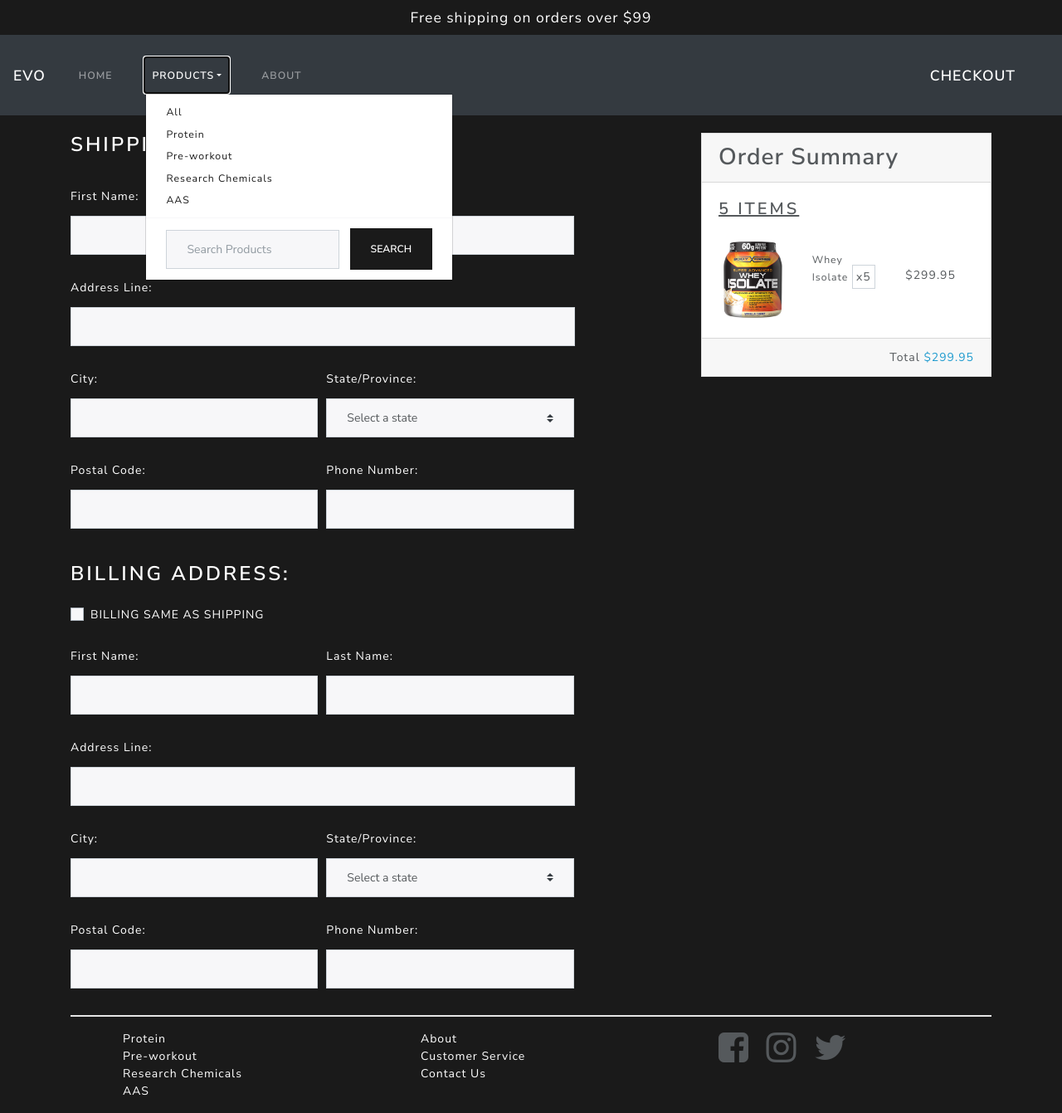
After one commit to MNeipp/Dojo_Projects, a Django app: page /cart in a window 1280 px wide, after a click on "PRODUCTS". The commit adds this page. Shown: the whole page at 83% size. Run offline with Django 3.2, Linux system fonts and the light colour scheme; some libraries are stand-ins or nearby versions.

Commit message:
Address and Summary added to cart

```diff
--- a/supplement_store/main/urls.py
+++ b/supplement_store/main/urls.py
@@ -19,5 +19,5 @@ from django.urls import path, include
 urlpatterns = [
     path('admin/', admin.site.urls),
     path('', include('store_app.urls')),
-    path('login', include('login_app.urls')),
+    path('login/', include('login_app.urls')),
 ]
--- /dev/null
+++ b/supplement_store/store_app/templates/cart.html
@@ -0,0 +1,315 @@
+<!DOCTYPE html>
+<html lang="en">
+
+<head>
+    <meta charset="UTF-8">
+    <meta name="viewport" content="width=device-width, initial-scale=1.0">
+    <script src="https://code.jquery.com/jquery-3.5.1.min.js"
+        integrity="sha256-9/aliU8dGd2tb6OSsuzixeV4y/faTqgFtohetphbbj0=" crossorigin="anonymous"></script>
+    <link href="https://stackpath.bootstrapcdn.com/bootswatch/4.5.0/lux/bootstrap.min.css" rel="stylesheet"
+        integrity="sha384-smnSwzHqW1zKbeuSMsAM/fMQpkk7HY11LuHiwT8snL/W2QBoZtVCT4H5x1CEcJCs" crossorigin="anonymous">
+    <link rel="stylesheet" href="https://stackpath.bootstrapcdn.com/font-awesome/4.7.0/css/font-awesome.min.css"
+        integrity="sha384-wvfXpqpZZVQGK6TAh5PVlGOfQNHSoD2xbE+QkPxCAFlNEevoEH3Sl0sibVcOQVnN" crossorigin="anonymous">
+
+    {% load static %}
+    <link rel="stylesheet" type='text/css' href="{% static 'css/custom.css' %}">
+
+    <script src="https://code.jquery.com/jquery-3.5.1.min.js"
+        integrity="sha256-9/aliU8dGd2tb6OSsuzixeV4y/faTqgFtohetphbbj0=" crossorigin="anonymous"></script>
+    <script src="https://stackpath.bootstrapcdn.com/bootstrap/4.5.0/js/bootstrap.min.js"
+        integrity="sha384-OgVRvuATP1z7JjHLkuOU7Xw704+h835Lr+6QL9UvYjZE3Ipu6Tp75j7Bh/kR0JKI" crossorigin="anonymous">
+    </script>
+
+    <title>Evolution Compounds</title>
+</head>
+
+<body class="bg-primary">
+    <header class="bg-primary text-light text-center pt-2">
+        <p class="lead mb-2">Free shipping on orders over $99</p>
+    </header>
+    <nav class="navbar navbar-expand-lg navbar-dark bg-dark">
+        <a class="navbar-brand">Evo</a>
+        <button class="navbar-toggler" type="button" data-toggle="collapse" data-target="#navbarColor01"
+            aria-controls="navbarColor01" aria-expanded="false" aria-label="Toggle navigation">
+            <span class="navbar-toggler-icon"></span>
+        </button>
+        <div class="collapse navbar-collapse" id="navbarColor01">
+            <ul class="navbar-nav mr-auto">
+                <li class="nav-item">
+                    <a class="nav-link" href="{% url 'home' %}">Home</a>
+                </li>
+                <li class="nav-item dropdown">
+                    <a class="nav-link dropdown-toggle" data-toggle="dropdown" href="#" role="button"
+                        aria-haspopup="true" aria-expanded="false">Products</a>
+                    <div class="dropdown-menu">
+                        <a class="dropdown-item" href="{% url 'shop' %}">All</a>
+                        <a class="dropdown-item" href="#">Protein</a>
+                        <a class="dropdown-item" href="#">Pre-workout</a>
+                        <a class="dropdown-item" href="#">Research Chemicals</a>
+                        <a class="dropdown-item" href="#">AAS</a>
+                        <div class="dropdown-divider"></div>
+                        <form class="form-inline my-2 my-lg-0 dropdown-item">
+                            <input class="form-control mr-sm-2" type="text" placeholder="Search Products">
+                            <button class="btn btn-primary my-2 my-sm-0" type="submit">Search</button>
+                        </form>
+                    </div>
+                </li>
+                <li class="nav-item">
+                    <a class="nav-link" href="#">About</a>
+                </li>
+            </ul>
+            <div class="navbar-nav ml-auto">
+                <a href="{% url 'cart' %}" class="navbar-brand nav-link disabled active">CHECKOUT</a>
+            </div>
+        </div>
+    </nav>
+    <br>
+    <div class="container">
+        <div class="row">
+            <div class="col-md-8 col-sm-12">
+                <h3 class="text-light">Shipping Address:</h3>
+                <form action="" class="mt-4" method="POST" id="payment-form">
+                    {% csrf_token %}
+                    <div class="form-row">
+                        <div class="form-group col-sm-9 col-md-5">
+                            <label for="first_name" class="col-form-label text-light">First Name:</label>
+                            <input type="text" class="form-control" name="first_name" id="first_name">
+                        </div>
+                        <div class="form-group col-sm-9 col-md-5">
+                            <label for="last_name" class="col-form-label text-light">Last Name:</label>
+                            <input type="text" class="form-control" name="last_name" id="last_name">
+                        </div>
+                    </div>
+                    <div class="form-group">
+                        <label for="street" class="col-form-label text-light">Address Line:</label>
+                        <input type="text" class="form-control col-sm-9 col-md-10" name="street" id="street">
+                    </div>
+                    <div class="form-row">
+                        <div class="form-group col-sm-9 col-md-5">
+                            <label for="city" class="col-form-label text-light">City:</label>
+                            <input type="text" class="form-control" name="city" id="city">
+                        </div>
+                        <div class="form-group col-sm-9 col-md-5">
+                            <label for="state" class="col-form-label text-light">State/Province:</label>
+                            <select name="state" id="" class="custom-select">
+                                <option value="">Select a state</option>
+                                <option value="AL">Alabama</option>
+                                <option value="AK">Alaska</option>
+                                <option value="AZ">Arizona</option>
+                                <option value="AR">Arkansas</option>
+                                <option value="CA">California</option>
+                                <option value="CO">Colorado</option>
+                                <option value="CT">Connecticut</option>
+                                <option value="DE">Delaware</option>
+                                <option value="DC">District of Columbia</option>
+                                <option value="FL">Florida</option>
+                                <option value="GA">Georgia</option>
+                                <option value="GU">Guam</option>
+                                <option value="HI">Hawaii</option>
+                                <option value="ID">Idaho</option>
+                                <option value="IL">Illinois</option>
+                                <option value="IN">Indiana</option>
+                                <option value="IA">Iowa</option>
+                                <option value="KS">Kansas</option>
+                                <option value="KY">Kentucky</option>
+                                <option value="LA">Louisiana</option>
+                                <option value="ME">Maine</option>
+                                <option value="MD">Maryland</option>
+                                <option value="MA">Massachusetts</option>
+                                <option value="MI">Michigan</option>
+                                <option value="MN">Minnesota</option>
+                                <option value="MS">Mississippi</option>
+                                <option value="MO">Missouri</option>
+                                <option value="MT">Montana</option>
+                                <option value="NE">Nebraska</option>
+                                <option value="NV">Nevada</option>
+                                <option value="NH">New Hampshire</option>
+                                <option value="NJ">New Jersey</option>
+                                <option value="NM">New Mexico</option>
+                                <option value="NY">New York</option>
+                                <option value="NC">North Carolina</option>
+                                <option value="ND">North Dakota</option>
+                                <option value="OH">Ohio</option>
+                                <option value="OK">Oklahoma</option>
+                                <option value="OR">Oregon</option>
+                                <option value="PA">Pennsylvania</option>
+                                <option value="PR">Puerto Rico</option>
+                                <option value="RI">Rhode Island</option>
+                                <option value="SC">South Carolina</option>
+                                <option value="SD">South Dakota</option>
+                                <option value="TN">Tennessee</option>
+                                <option value="TX">Texas</option>
+                                <option value="UT">Utah</option>
+                                <option value="VT">Vermont</option>
+                                <option value="VA">Virginia</option>
+                                <option value="WA">Washington</option>
+                                <option value="WV">West Virginia</option>
+                                <option value="WI">Wisconsin</option>
+                                <option value="WY">Wyoming</option>
+                            </select>
+                        </div>
+                    </div>
+                    <div class="form-row">
+                        <div class="form-group col-sm-9 col-md-5">
+                            <label for="postal_code" class="col-form-label text-light">Postal Code:</label>
+                            <input type="text" class="form-control" name="postal_code" id="postal_code">
+                        </div>
+                        <div class="form-group col-sm-9 col-md-5">
+                            <label for="phone" class="col-form-label text-light">Phone Number:</label>
+                            <input type="text" class="form-control" name="phone" id="phone">
+                        </div>
+                    </div>
+
+                </form>
+            </div>
+            <div class="col-md-4 col-sm-12 order-first order-md-2">
+                <div class="card bg-secondary mb-3">
+                    <div class="card-header font-weight-bold h2">Order Summary</div>
+                    <div class="card-body">
+                        <h4 class="card-title"><u>5 items</u></h4>
+                        <div class="row d-flex justify-contents-around align-items-center">
+                            <img src="{% static 'img/isolate.png' %}" alt="" class="img-fluid col-4">
+                            <p class="card-text d-inline col-4"><small>Whey Isolate</small> <span
+                                    class="border border-secondary p-1">x5</span></p>
+                            <p class="card-text d-inline col-4">$299.95</p>
+                        </div>
+                    </div>
+                    <div class="card-footer text-right">Total <span class="text-info">$299.95</span></div>
+                </div>
+            </div>
+        </div>
+
+        <div class="row mt-4">
+            <div class="col-md-8 col-sm-12">
+                <h3 class="text-light">Billing Address:</h3>
+                <form action="" class="mt-4" method="POST" id="payment-form">
+                    {% csrf_token %}
+                    <div class="form-group">
+                        <div class="custom-control custom-checkbox">
+                          <input type="checkbox" class="custom-control-input" id="billing">
+                          <label class="custom-control-label text-light" for="billing">BILLING SAME AS SHIPPING</label>
+                        </div>
+                    </div>
+                    <div class="form-row">
+                        <div class="form-group col-sm-9 col-md-5">
+                            <label for="first_name" class="col-form-label text-light">First Name:</label>
+                            <input type="text" class="form-control" name="first_name" id="first_name">
+                        </div>
+                        <div class="form-group col-sm-9 col-md-5">
+                            <label for="last_name" class="col-form-label text-light">Last Name:</label>
+                            <input type="text" class="form-control" name="last_name" id="last_name">
+                        </div>
+                    </div>
+                    <div class="form-group">
+                        <label for="street" class="col-form-label text-light">Address Line:</label>
+                        <input type="text" class="form-control col-sm-9 col-md-10" name="street" id="street">
+                    </div>
+                    <div class="form-row">
+                        <div class="form-group col-sm-9 col-md-5">
+                            <label for="city" class="col-form-label text-light">City:</label>
+                            <input type="text" class="form-control" name="city" id="city">
+                        </div>
+                        <div class="form-group col-sm-9 col-md-5">
+                            <label for="state" class="col-form-label text-light">State/Province:</label>
+                            <select name="state" id="" class="custom-select">
+                                <option value="">Select a state</option>
+                                <option value="AL">Alabama</option>
+                                <option value="AK">Alaska</option>
+                                <option value="AZ">Arizona</option>
+                                <option value="AR">Arkansas</option>
+                                <option value="CA">California</option>
+                                <option value="CO">Colorado</option>
+                                <option value="CT">Connecticut</option>
+                                <option value="DE">Delaware</option>
+                                <option value="DC">District of Columbia</option>
+                                <option value="FL">Florida</option>
+                                <option value="GA">Georgia</option>
+                                <option value="GU">Guam</option>
+                                <option value="HI">Hawaii</option>
+                                <option value="ID">Idaho</option>
+                                <option value="IL">Illinois</option>
+                                <option value="IN">Indiana</option>
+                                <option value="IA">Iowa</option>
+                                <option value="KS">Kansas</option>
+                                <option value="KY">Kentucky</option>
+                                <option value="LA">Louisiana</option>
+                                <option value="ME">Maine</option>
+                                <option value="MD">Maryland</option>
+                                <option value="MA">Massachusetts</option>
+                                <option value="MI">Michigan</option>
+                                <option value="MN">Minnesota</option>
+                                <option value="MS">Mississippi</option>
+                                <option value="MO">Missouri</option>
+                                <option value="MT">Montana</option>
+                                <option value="NE">Nebraska</option>
+                                <option value="NV">Nevada</option>
+                                <option value="NH">New Hampshire</option>
+                                <option value="NJ">New Jersey</option>
+                                <option value="NM">New Mexico</option>
+                                <option value="NY">New York</option>
+                                <option value="NC">North Carolina</option>
+                                <option value="ND">North Dakota</option>
+                                <option value="OH">Ohio</option>
+                                <option value="OK">Oklahoma</option>
+                                <option value="OR">Oregon</option>
+                                <option value="PA">Pennsylvania</option>
+                                <option value="PR">Puerto Rico</option>
+                                <option value="RI">Rhode Island</option>
+                                <option value="SC">South Carolina</option>
+                                <option value="SD">South Dakota</option>
+                                <option value="TN">Tennessee</option>
+                                <option value="TX">Texas</option>
+                                <option value="UT">Utah</option>
+                                <option value="VT">Vermont</option>
+                                <option value="VA">Virginia</option>
+                                <option value="WA">Washington</option>
+                                <option value="WV">West Virginia</option>
+                                <option value="WI">Wisconsin</option>
+                                <option value="WY">Wyoming</option>
+                            </select>
+                        </div>
+                    </div>
+                    <div class="form-row">
+                        <div class="form-group col-sm-9 col-md-5">
+                            <label for="postal_code" class="col-form-label text-light">Postal Code:</label>
+                            <input type="text" class="form-control" name="postal_code" id="postal_code">
+                        </div>
+                        <div class="form-group col-sm-9 col-md-5">
+                            <label for="phone" class="col-form-label text-light">Phone Number:</label>
+                            <input type="text" class="form-control" name="phone" id="phone">
+                        </div>
+                    </div>
+
+                </form>
+            </div>
+        </div>
+    </div>
+
+    <footer class="container">
+        <hr class="bg-light">
+        <div class="row ml-md-5">
+            <div class="col-md-4 col-12">
+                <ul class="list-unstyled">
+                    <li class="text-light"><a href="" class="text-light">Protein</a></li>
+                    <li class="text-light"><a href="" class="text-light">Pre-workout</a></li>
+                    <li class="text-light"><a href="" class="text-light">Research Chemicals</a></li>
+                    <li class="text-light"><a href="" class="text-light">AAS</a></li>
+                </ul>
+            </div>
+            <div class="col-md-4 col-12">
+                <ul class="list-unstyled">
+                    <li class="text-light"><a href="" class="text-light">About</a></li>
+                    <li class="text-light"><a href="" class="text-light">Customer Service</a></li>
+                    <li class="text-light"><a href="" class="text-light">Contact Us</a></li>
+                </ul>
+            </div>
+            <div class="col-md-4 col-12">
+                <a href="" class="text-secondary"><i class="fa fa-3x fa-facebook-square"></i></a>
+                <a href="" class="text-secondary ml-3"><i class="fa fa-3x fa-instagram"></i></a>
+                <a href="" class="text-secondary ml-3"><i class="fa fa-3x fa-twitter"></i></a>
+            </div>
+        </div>
+    </footer>
+</body>
+
+</html>
--- a/supplement_store/store_app/templates/index.html
+++ b/supplement_store/store_app/templates/index.html
@@ -71,7 +71,7 @@
             <h1 class="display-4">Evolution Compounds</h1>
             <p class="lead">Leave humanity behind!</p>
             <hr>
-            <a href="" class="btn btn-primary">All Products</a>
+            <a href="{% url 'shop' %}" class="btn btn-primary">All Products</a>
         </div>
         <div class="row">
             <div class="col-md-6 col-sm-12">
--- a/supplement_store/store_app/urls.py
+++ b/supplement_store/store_app/urls.py
@@ -5,4 +5,5 @@ urlpatterns=[
     path('', views.index, name="home"),
     path('shop', views.shop, name='shop'),
     path('shop/show/<int:product_id>',views.product_info, name='product_info'),
+    path('cart', views.cart, name="cart"),
 ]
--- a/supplement_store/store_app/views.py
+++ b/supplement_store/store_app/views.py
@@ -10,3 +10,6 @@ def shop(request):
 
 def product_info(request, product_id):
     return render(request, "product_info.html")
+
+def cart(request):
+    return render(request, "cart.html")
```
Also changed, not shown: supplement_store/login_app/templates/login.html (+25 -0 lines), supplement_store/login_app/templates/registration.html (+25 -0 lines), supplement_store/store_app/templates/product_info.html (+26 -1 lines), supplement_store/store_app/templates/shop.html (+25 -0 lines).
